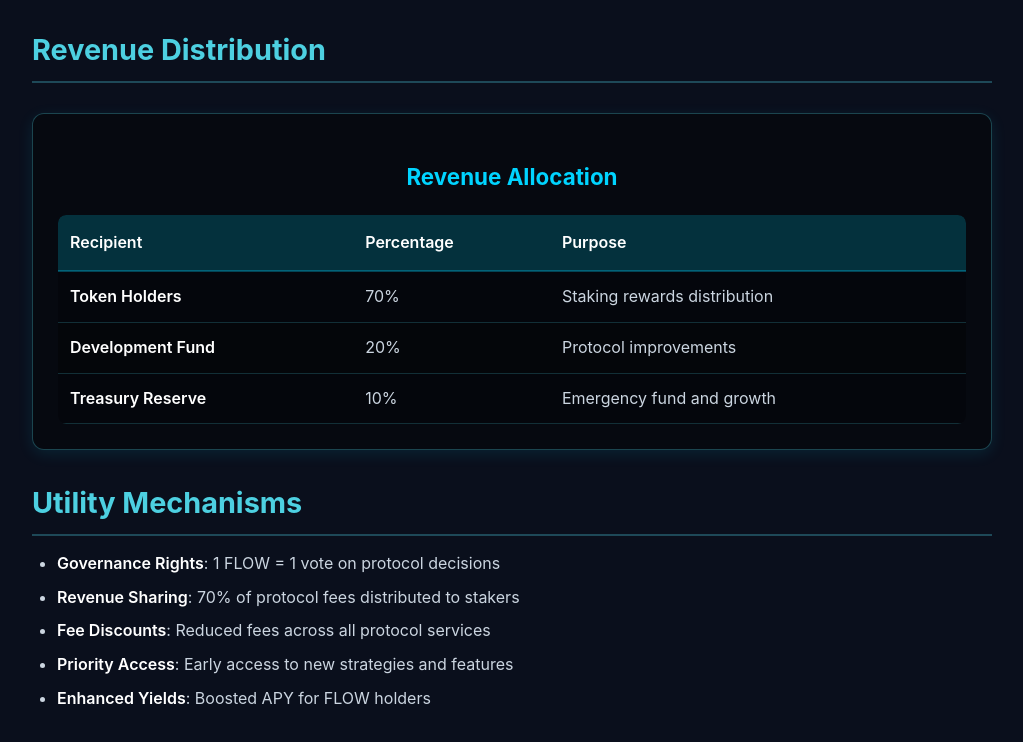
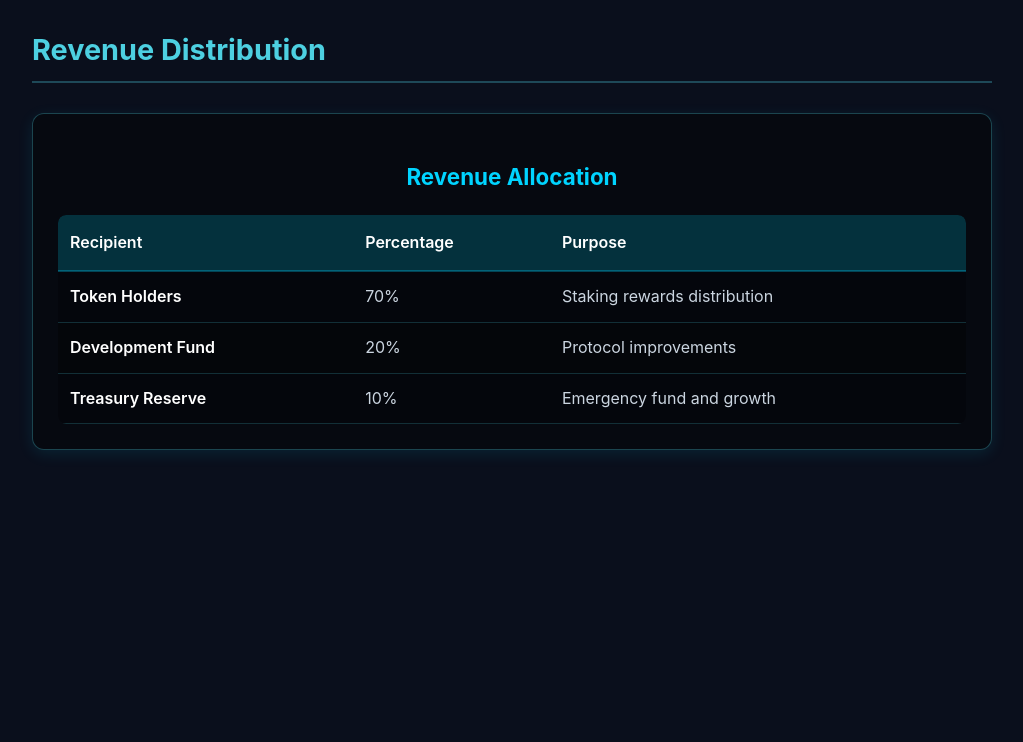
Before and after one commit to Clockerwork02/hyperflow-tokenomics, a plain HTML site: page index.html in a window 1280 px wide. Shown: the part 1223-1965 px from the top of the page, without its empty margins (128-1151 px from the left). After the commit the page ends 1743 px from the top, so only its background shows below. Drawn offline with Linux system fonts and the light colour scheme.

```diff
--- a/index.html
+++ b/index.html
@@ -77,6 +77,11 @@
         }
 
         ul {
+            margin: 15px 0;
+            padding-left: 25px;
+        }
+
+        ol {
             margin: 15px 0;
             padding-left: 25px;
         }
@@ -322,15 +327,6 @@
         </table>
     </div>
 </div>
-
-<h2>Utility Mechanisms</h2>
-<ul>
-    <li><strong>Governance Rights</strong>: 1 FLOW = 1 vote on protocol decisions</li>
-    <li><strong>Revenue Sharing</strong>: 70% of protocol fees distributed to stakers</li>
-    <li><strong>Fee Discounts</strong>: Reduced fees across all protocol services</li>
-    <li><strong>Priority Access</strong>: Early access to new strategies and features</li>
-    <li><strong>Enhanced Yields</strong>: Boosted APY for FLOW holders</li>
-</ul>
     </div>
 </body>
 </html>
```
